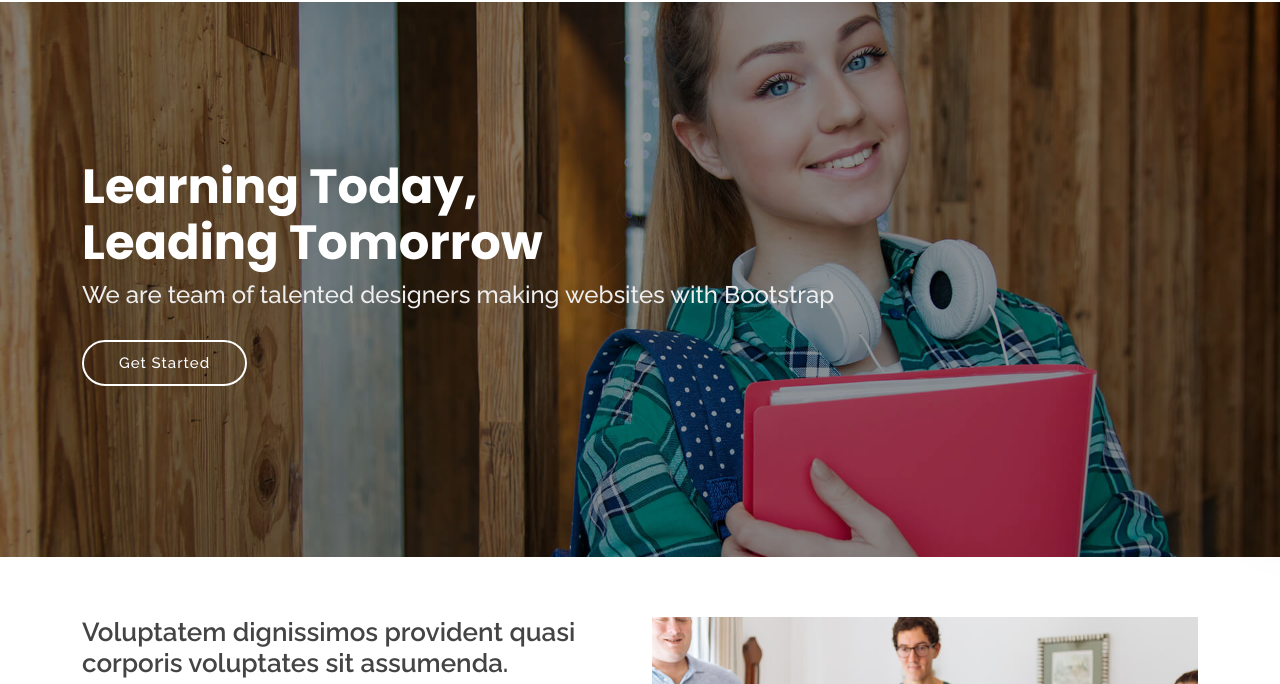
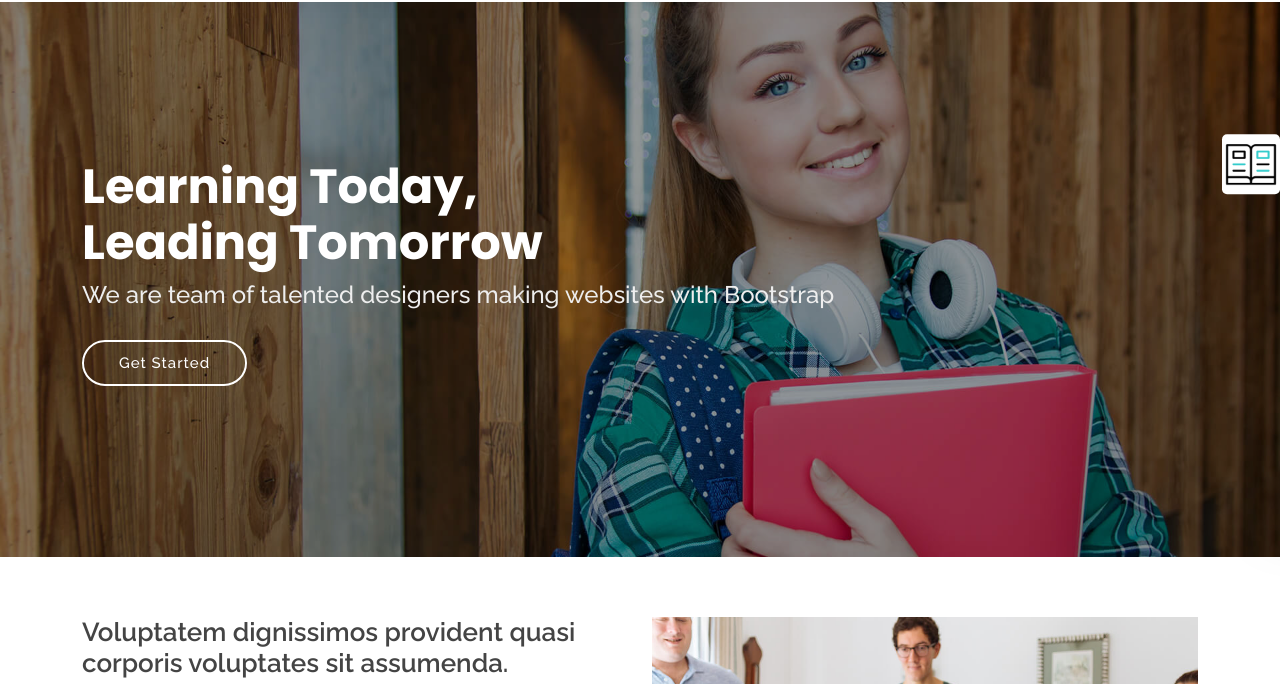
Before and after one commit to RajagiriPlacement/RajagiriPlacementCell, a plain HTML site: page index.html in a window 1280 px wide. Shown: the part 83-767 px from the top of the page. Drawn offline with nearby package versions, Linux system fonts and the light colour scheme.

Commit message:
Update style.css

```diff
--- a/assets/css/style.css
+++ b/assets/css/style.css
@@ -1661,7 +1661,7 @@ font-size:18px;
   width:58px;
   text-align:center;
   cursor:pointer;
-  background-image: url(book.gif);
+  background-image: url(../img/book.gif);
   background-position: center;
   background-repeat: no-repeat;
   background-size: cover;
```
